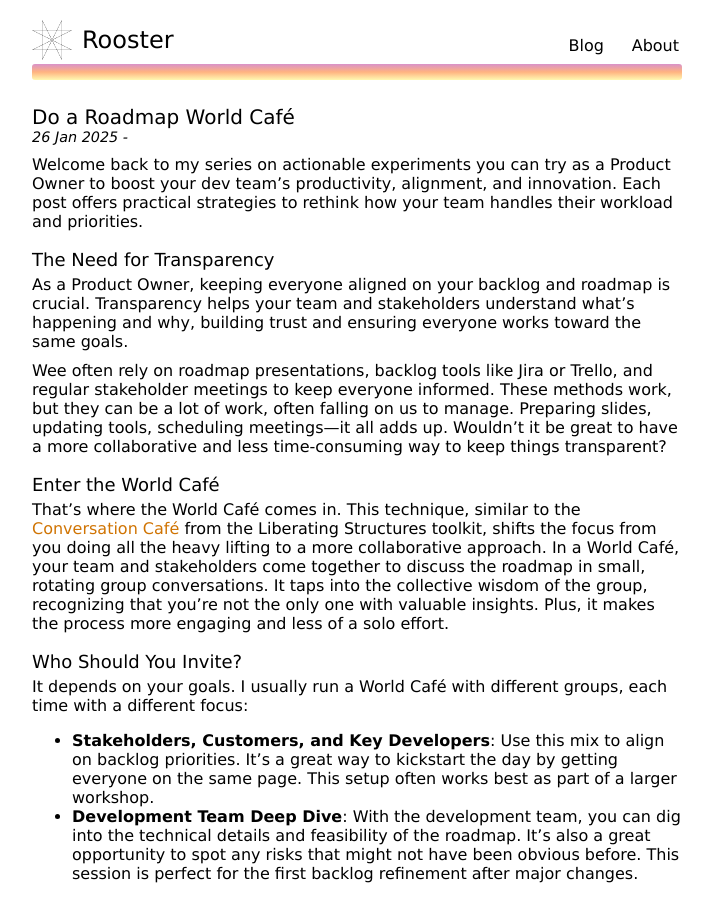
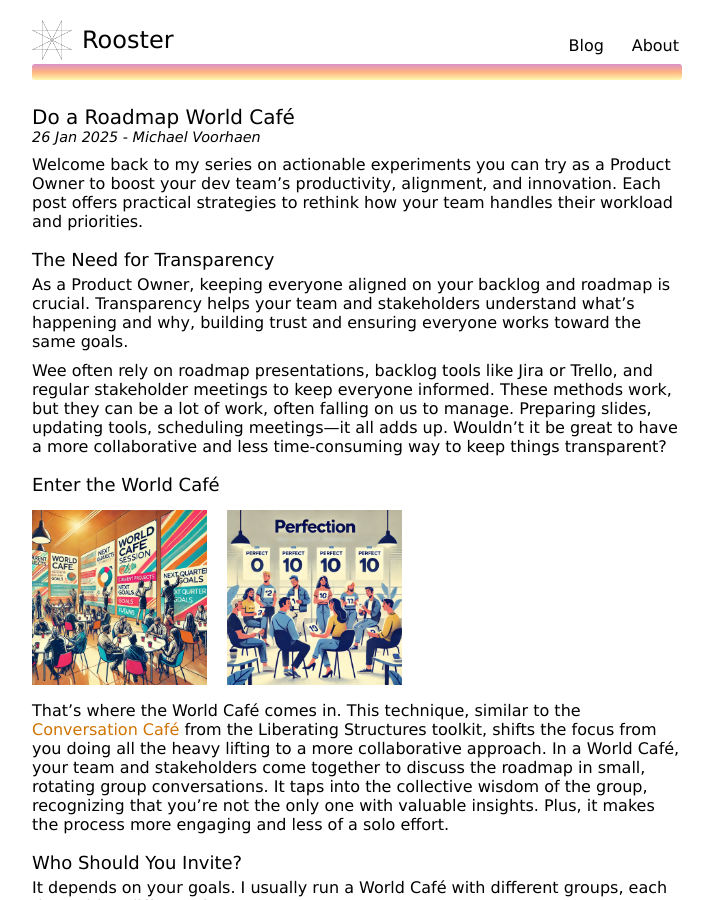
Before and after one commit to mvhaen/mvhaen.github.io, a Jekyll site: the page built from _posts/2025-01-26-do-a-roadmap-world-cafe.md, in a window 1280 px wide and 900 px high. Shown: the whole window, without its empty margins (283-996 px from the left). Built offline with Jekyll 4.4.1, drawn with Linux system fonts in a browser that asks for light colours; some web fonts are replaced.

Commit message:
fix images, add author

```diff
--- a/_posts/2025-01-26-do-a-roadmap-world-cafe.md
+++ b/_posts/2025-01-26-do-a-roadmap-world-cafe.md
@@ -1,9 +1,13 @@
 ---
 layout: post
 title: "Do a Roadmap World Café"
-images:
-    - /assets/images/2024-03-26-do-a-roadmap-world-cafe/1.webp
-    - /assets/images/2024-03-26-do-a-roadmap-world-cafe/2.webp
+author: "Michael Voorhaen"
+carousels:
+  - images:
+    - image: /assets/images/2024-03-26-do-a-roadmap-world-cafe/1.webp
+      url: /assets/images/2024-03-26-do-a-roadmap-world-cafe/1.webp
+    - image: /assets/images/2024-03-26-do-a-roadmap-world-cafe/2.webp
+      url: /assets/images/2024-03-26-do-a-roadmap-world-cafe/2.webp
 ---
 
 Welcome back to my series on actionable experiments you can try as a Product Owner to boost your dev team's productivity, alignment, and innovation. Each post offers practical strategies to rethink how your team handles their workload and priorities.
```
